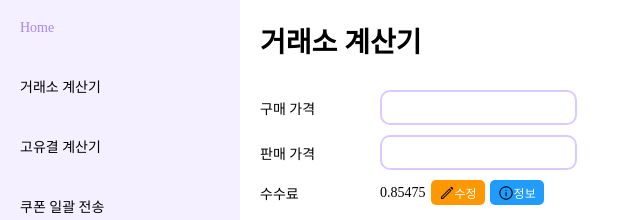
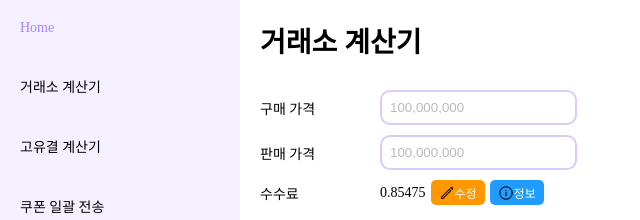
Before and after one commit to developer-choi/black-desert, a Next.js app: page /market in a window 1280 px wide. Shown: the top 220 px of the page, without its empty margins (0-640 px from the left). Built offline with nearby package versions, Linux system fonts and the light colour scheme.

Commit message:
placeholder 문구 수정

```diff
--- a/pages/market.tsx
+++ b/pages/market.tsx
@@ -25,12 +25,12 @@ export default function Page() {
       <H1>거래소 계산기</H1>
       <StyledFieldSet>
         <StyledLabel>구매 가격</StyledLabel>
-        <InputComputableNumber value={buyPrice} onChangeText={setBuyPrice} enableComma enableDecimal={false}/>
+        <InputComputableNumber placeholder="100,000,000" value={buyPrice} onChangeText={setBuyPrice} enableComma enableDecimal={false}/>
       </StyledFieldSet>
 
       <StyledFieldSet>
         <StyledLabel>판매 가격</StyledLabel>
-        <InputComputableNumber value={sellPrice} onChangeText={setSellPrice} enableComma enableDecimal={false}/>
+        <InputComputableNumber placeholder="100,000,000" value={sellPrice} onChangeText={setSellPrice} enableComma enableDecimal={false}/>
       </StyledFieldSet>
 
       <FeeFieldSet/>
--- a/src/util/style/global.ts
+++ b/src/util/style/global.ts
@@ -29,6 +29,10 @@ const resetCss = css`
     -moz-appearance: textfield;
   }
 
+  ::placeholder {
+    color: #bbb;
+  }
+
   em {
     font-style: initial;
   }
```
